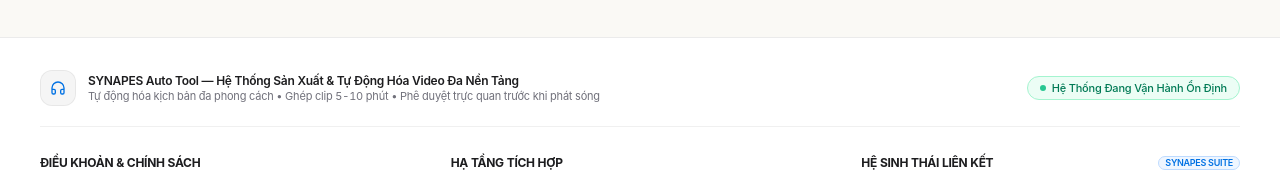
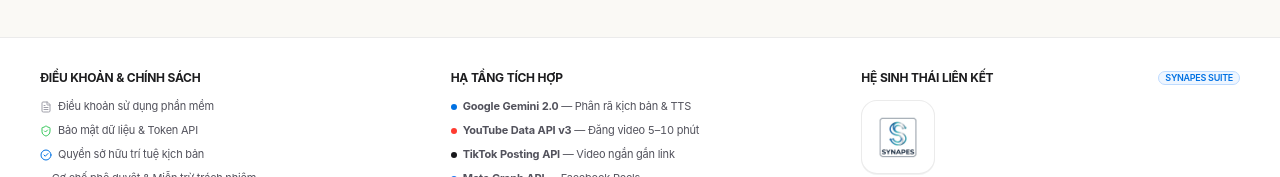
Before and after one commit to nguyenhoangthienhvt15-bot/synapes-auto-tool, a React (Vite) app: page / in a window 1280 px wide. Shown: the part 902-1079 px from the top of the page. Built offline with nearby package versions, Linux system fonts and the light colour scheme; no server answers.

Commit message:
style: remove unnecessary footer overview banner, slogan and system status pill badge

```diff
--- a/src/components/Footer.tsx
+++ b/src/components/Footer.tsx
@@ -1,5 +1,5 @@
 import React from 'react';
-import { Headphones, ShieldCheck, CheckCircle2, FileText } from 'lucide-react';
+import { ShieldCheck, CheckCircle2, FileText } from 'lucide-react';
 
 interface FooterProps {
   onOpenPolicyModal?: (policyType: string) => void;
@@ -8,30 +8,6 @@ interface FooterProps {
 export const Footer: React.FC<FooterProps> = ({ onOpenPolicyModal }) => {
   return (
     <footer className="w-full bg-[#FFFFFF] text-zinc-600 text-xs border-t border-black/[0.08] pt-8 pb-8 px-5 lg:px-10 mt-14 select-none">
-      {/* Top Banner: Enterprise Overview */}
-      <div className="max-w-7xl mx-auto mb-7 pb-5 border-b border-black/[0.06] flex flex-col md:flex-row items-center justify-between gap-4">
-        <div className="flex items-center gap-3">
-          <div className="w-9 h-9 rounded-xl bg-black/[0.04] border border-black/[0.06] flex items-center justify-center text-[#0071E3]">
-            <Headphones className="w-4 h-4 text-[#0071E3]" />
-          </div>
-          <div>
-            <h4 className="text-[#1D1D1F] font-semibold text-xs tracking-tight">
-              SYNAPES Auto Tool — Hệ Thống Sản Xuất & Tự Động Hóa Video Đa Nền Tảng
-            </h4>
-            <p className="text-zinc-500 text-[11px]">
-              Tự động hóa kịch bản đa phong cách • Ghép clip 5-10 phút • Phê duyệt trực quan trước khi phát sóng
-            </p>
-          </div>
-        </div>
-
-        <div className="flex items-center gap-2">
-          <span className="inline-flex items-center gap-1.5 px-3 py-1 rounded-full bg-emerald-50 text-emerald-700 border border-emerald-200 text-[11px] font-medium">
-            <span className="w-1.5 h-1.5 rounded-full bg-emerald-500 animate-pulse"></span>
-            <span>Hệ Thống Đang Vận Hành Ổn Định</span>
-          </span>
-        </div>
-      </div>
-
       {/* Main 3-Column Layout */}
       <div className="max-w-7xl mx-auto grid grid-cols-1 md:grid-cols-3 gap-8 mb-8 text-[11px] leading-relaxed">
 
```
